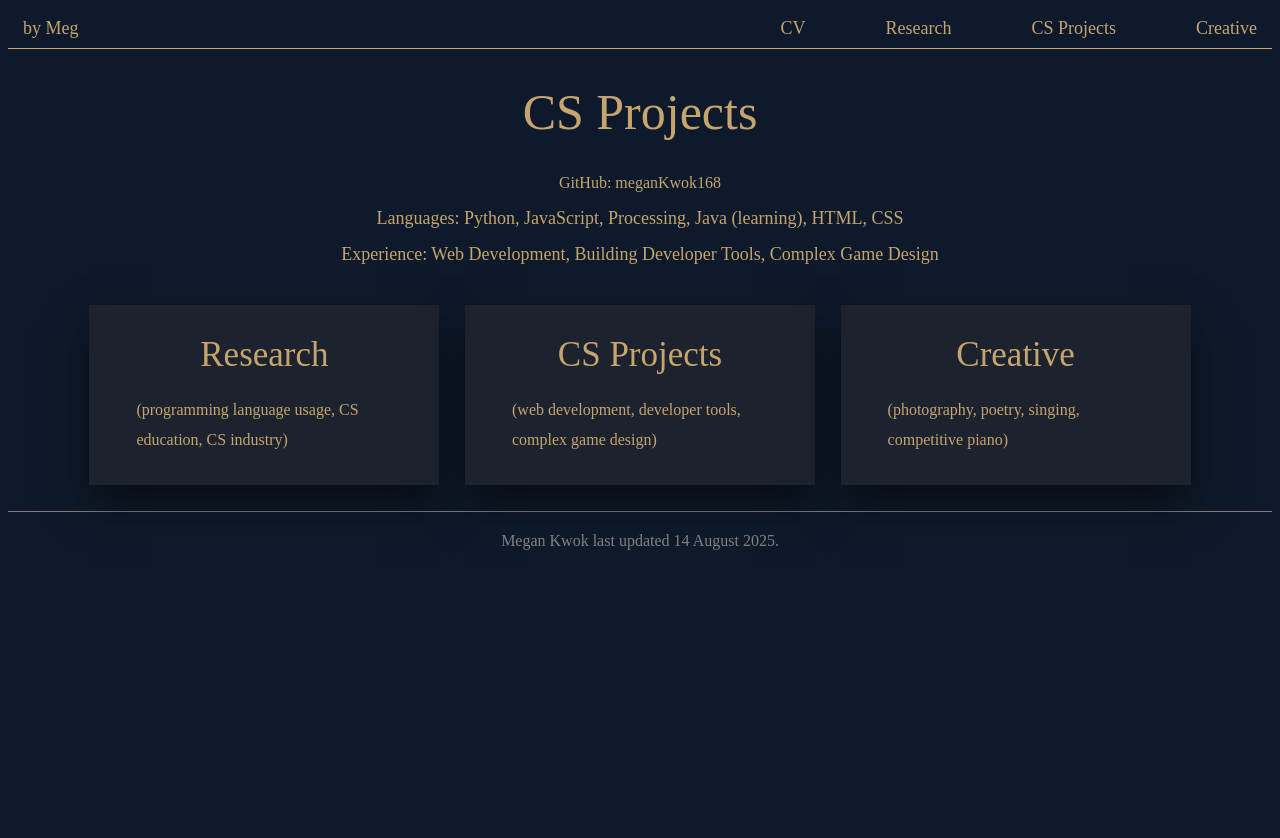
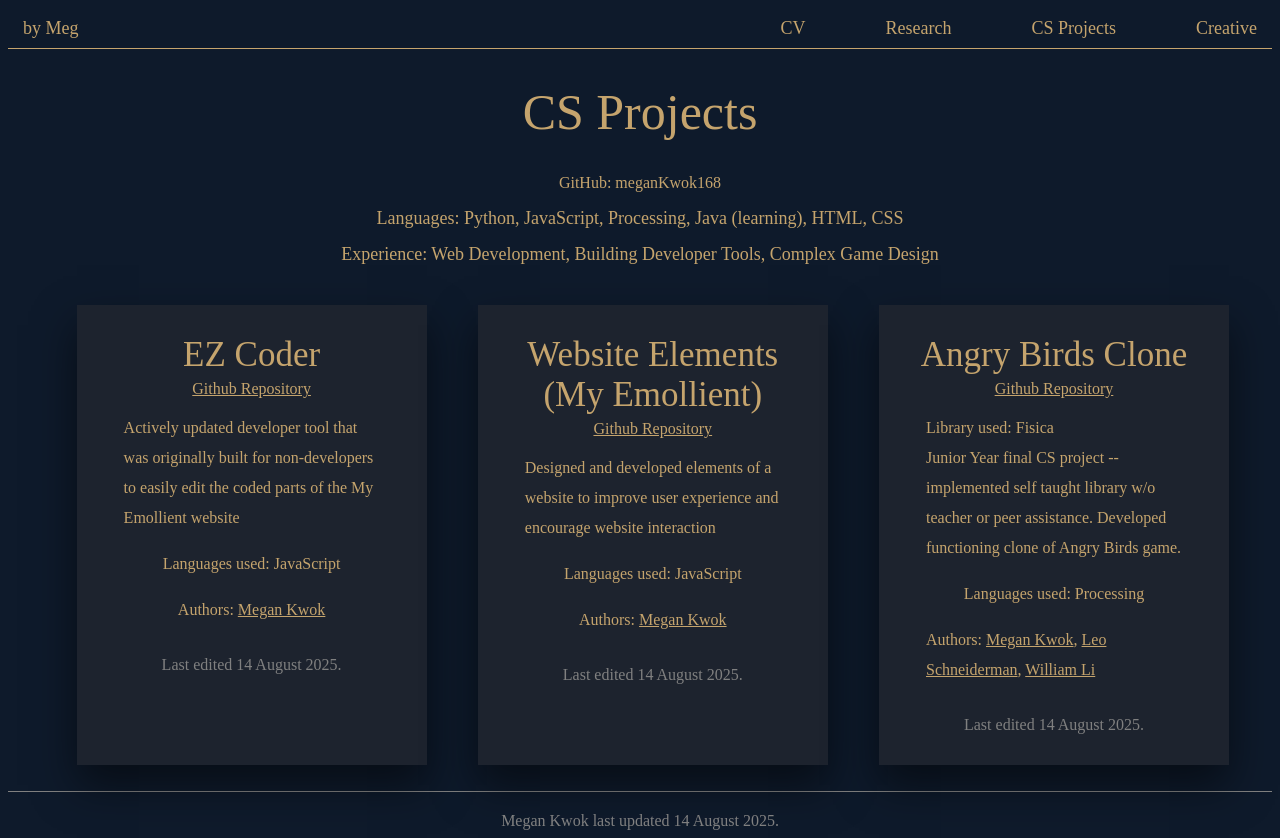
Before and after one commit to meganKwok168/megankwok168.github.io, a plain HTML site: page projects.html in a window 1280 px wide. Before the commit the page ends 800 px from the top, so only its background shows below. Drawn offline with Linux system fonts and the light colour scheme.

Commit message:
added to projects

```diff
--- a/meg.css
+++ b/meg.css
@@ -135,6 +135,17 @@ h2{
     color: inherit;
 }
 
+@media (max-width: 768px) {
+    .sectionsContainer {
+        flex-direction: column;
+        align-items: center;
+    }
+
+    .sectionPart {
+        width: 80vw;
+    }
+}
+
 .footer{
     border-top: 0.1px solid gray;
     color: gray;
@@ -157,3 +168,13 @@ h2{
     color:inherited;
     text-decoration: none;
 }
+
+.repository{
+    color: inherit;
+    text-decoration: underline !important;
+}
+
+.repository:visited{
+    color: inherit;
+    text-decoration: underline !important;
+}
--- a/projects.html
+++ b/projects.html
@@ -17,9 +17,10 @@
 
     <div id="sections" class="sectionsContainer"></div>
 
+
     <div class="footer" id="footer"></div>
 
 </body>
 </html>
 
-<script src="index.js"></script>
+<script src="projects.js"></script>
--- a/projects.js
+++ b/projects.js
@@ -37,18 +37,53 @@ function makeSections(){
     let sections = [
         {
             "name": "EZ Coder",
-            "link": "research.html",
-            "descript": "(programming language usage, CS education, CS industry)",
+            "link": "https://megankwok168.github.io/MK-MyEmollient/ezCoder/ezCoder.html",
+            "repository": "https://github.com/meganKwok168/MK-MyEmollient/tree/main/ezCoder",
+            "descript": "Actively updated developer tool that was originally built for non-developers to easily edit the coded parts of the My Emollient website",
+            "languages": ["JavaScript"],
+            "authors": [
+                {
+                    "name": "Megan Kwok",
+                    "link": "https://github.com/meganKwok168"
+                }
+            ],
+            "date": "14 August 2025"
         },
         {
-            "name": "CS Projects",
-            "link": "projects.html",
-            "descript": "(web development, developer tools, complex game design)"
+            "name": "Website Elements (My Emollient)",
+            "link": "https://megankwok168.github.io/MK-MyEmollient/elements.html",
+            "repository": "https://github.com/meganKwok168/MK-MyEmollient",
+            "descript": "Designed and developed elements of a website to improve user experience and encourage website interaction",
+            "languages": ["JavaScript"],
+            "authors": [
+                {
+                    "name": "Megan Kwok",
+                    "link": "https://github.com/meganKwok168"
+                }
+            ],
+            "date": "14 August 2025"
         },
         {
-            "name": "Creative",
-            "link": "creative.html",
-            "descript": "(photography, poetry, singing, competitive piano)"
+            "name": "Angry Birds Clone",
+            "link": "",
+            "repository": "https://github.com/meganKwok168/AngryBirds-by-CHEW",
+            "descript": "Library used: Fisica <br> Junior Year final CS project -- implemented self taught library w/o teacher or peer assistance.  Developed functioning clone of Angry Birds game.",
+            "languages": ["Processing"],
+            "authors": [
+                {
+                    "name": "Megan Kwok",
+                    "link": "https://github.com/meganKwok168"
+                },
+                {
+                    "name": "Leo Schneiderman",
+                    "link": "https://github.com/LeoSchneiderman"
+                },
+                {
+                    "name": "William Li",
+                    "link": "https://github.com/WillFunance"
+                }
+            ],
+            "date": "14 August 2025"
         }
     ]
 
@@ -57,7 +92,22 @@ function makeSections(){
     for (let section of sections){
         st += `
         <a href="${section.link}"> <div class="sectionPart"><div class="sectionName">${section.name}</div>
-            <div class="sectionDescript">${section.descript}</div>
+        <a href=${section.repository} class="repository" style="text-align: center;">Github Repository</a>
+            <div class="sectionDescript">${section.descript}</div> <div class="sectionDescript" style="padding-top: 1px;">Languages used: `;
+        for (let l = 0; l < section.languages.length; l++){
+            st += `${section.languages[l]}`;
+            if (l != section.languages.length - 1){
+                st += `, `;
+            }
+        }
+        st+= `</div> <div class="sectionDescript" style="padding-top: 1px;">Authors: `
+        for (let a = 0; a < section.authors.length; a++){
+            st += `<a href=${section.authors[a].link} class="repository" style="padding-top: 1px;">${section.authors[a].name}</a>`;
+            if (a != section.authors.length - 1){
+                st += `, `;
+            }
+        }
+        st+=`</div><p style="color: gray; text-align: center;">Last edited ${section.date}.</p>
         </div></a>`;
     }
 
```
Also changed, not shown: index.html (+1 -0 lines).
